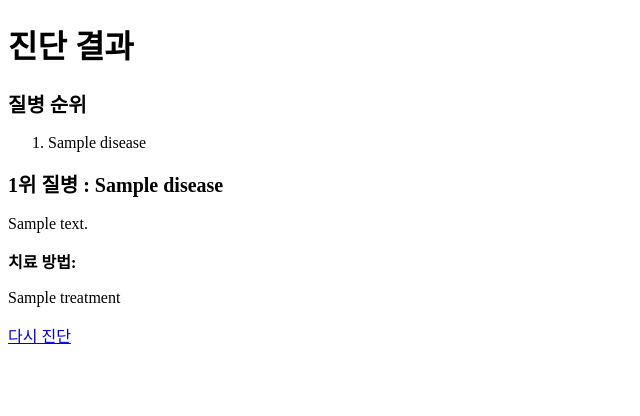
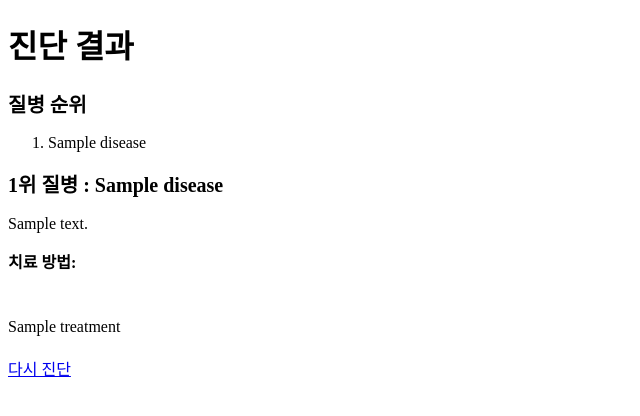
Before and after one commit to panguin012/fishesssssss, a Flask app: template templates/result.html in a window 1280 px wide. Shown: the top 416 px of the page, without its empty margins (0-640 px from the left). Run offline with Flask 3, Linux system fonts and the light colour scheme; the template is opened without the code that fills it: most values are stand-ins (such as "Sample title", 1, 10 or a date in 2020).

Commit message:
Update result.html

```diff
--- a/templates/result.html
+++ b/templates/result.html
@@ -21,7 +21,9 @@
     <p>{{ description }}</p>
 
     <p><strong>치료 방법:</strong></p>
-    <p style="white-space: pre-line; margin-top:3px;">{{ treatment }}</p>
+    <p style="white-space: pre-line; margin-top: 3px; line-height: 1.6;">
+    {{ treatment }}
+    </p>
 
     <a href="/" style="font-size:16px;">다시 진단</a>
 
```
